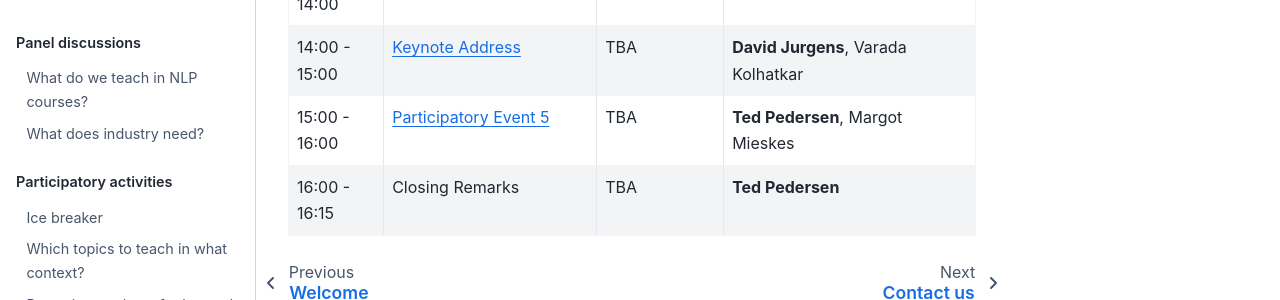
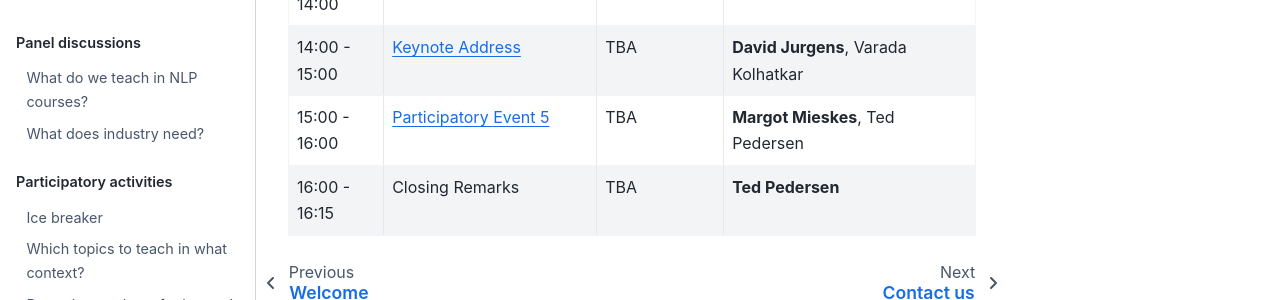
Before and after one commit to TeachingNLP/workshop-book, a Jupyter Book: the page built from schedule.md, in a window 1280 px wide and 900 px high, scrolled down 1477 px. Shown: the part 507-807 px from the top of the window. Built offline with Jupyter Book 1.0.4 settings and Sphinx 7.4.7 and the Sphinx Book theme 1.1.4, drawn with Linux system fonts in a browser that asks for light colours.

```diff
--- a/schedule.md
+++ b/schedule.md
@@ -38,5 +38,5 @@ Each session will have a primary facilitator (names in boldface) and a helper. I
 | 12:00 - 13:00 |  [Participatory Event 4](activities/industry-panel-follow-up.md) |         TBA            | **Lucy Li**, Ted Pedersen |
 | 13:00 - 14:00  |    **Meal Break**                              |                        |                     |  |
 | 14:00 - 15:00  |  [Keynote Address](keynotes/jason_eisner.md)   |         TBA  | **David Jurgens**, Varada Kolhatkar  |
-| 15:00 - 16:00  |    [Participatory Event 5](activities/feedback.md)          |         TBA            |   **Ted Pedersen**, Margot Mieskes |
+| 15:00 - 16:00  |    [Participatory Event 5](activities/feedback.md)          |         TBA            |  **Margot Mieskes**, Ted Pedersen |
 | 16:00 - 16:15   |   Closing Remarks              |         TBA            |     **Ted Pedersen** |
```
